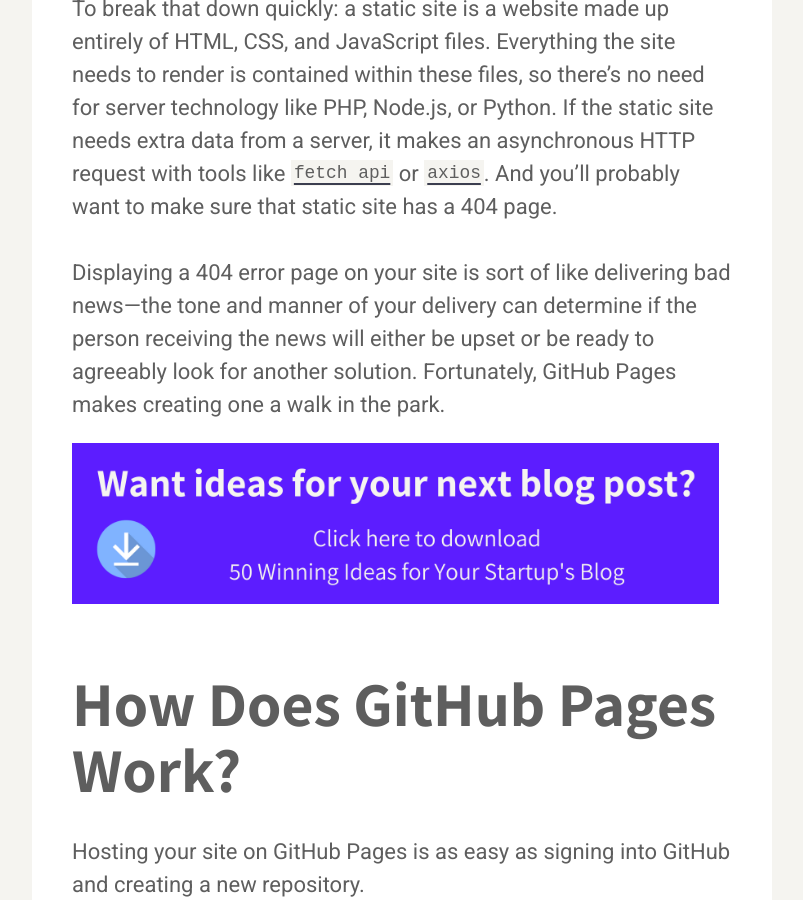
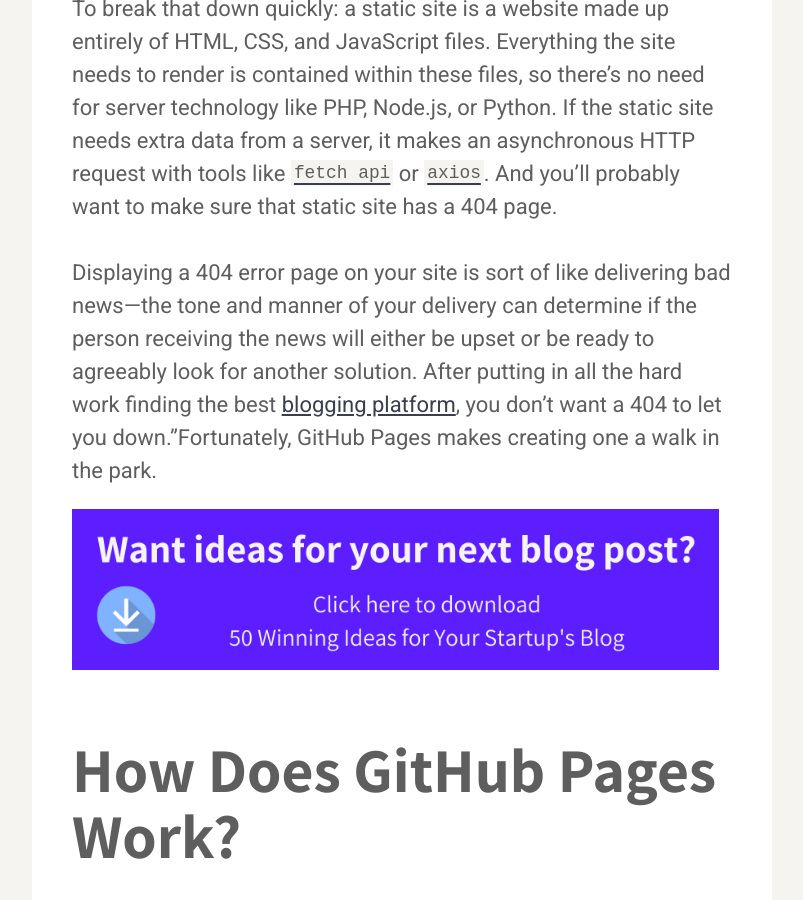
Before and after one commit to karllhughes/learn, a Jekyll site: the page built from _posts/2021-04-22-github-pages-404.md, in a window 1280 px wide and 900 px high, scrolled down 924 px. Shown: the whole window, without its empty margins (238-1041 px from the left). Built offline with Jekyll 4.4.1, drawn with Linux system fonts in a browser that asks for light colours; a script that is not in the unit is left out.

Commit message:
Update Posts “2021-04-22-github-pages-404”

```diff
--- a/_posts/2021-04-22-github-pages-404.md
+++ b/_posts/2021-04-22-github-pages-404.md
@@ -3,17 +3,17 @@
 title: Setting Up a Custom 404 Page with GitHub Pages
 description: Learn how to set up custom 404 pages in GitHub Pages
 categories: platforms
+cta: Content Ideas
 author: sodeeq
 date: 2021-04-22T15:36:50.686Z
 img: /assets/posts/lfropbg.png
-cta: Content Ideas
 ---
 
 In this article, I'll be showing you how to create a custom error 404 page in [GitHub Pages](https://lab.github.com/githubtraining/github-pages), a static site hosting service that allows you to publish and host your web pages through GitHub.
 
 To break that down quickly: a static site is a website made up entirely of HTML, CSS, and JavaScript files. Everything the site needs to render is contained within these files, so there’s no need for server technology like PHP, Node.js, or Python. If the static site needs extra data from a server, it makes an asynchronous HTTP request with tools like [`fetch api`](https://developer.mozilla.org/en-US/docs/Web/API/Fetch_API) or [`axios`](https://github.com/axios/axios). And you’ll probably want to make sure that static site has a 404 page.
 
-Displaying a 404 error page on your site is sort of like delivering bad news—the tone and manner of your delivery can determine if the person receiving the news will either be upset or be ready to agreeably look for another solution. Fortunately, GitHub Pages makes creating one a walk in the park.
+Displaying a 404 error page on your site is sort of like delivering bad news—the tone and manner of your delivery can determine if the person receiving the news will either be upset or be ready to agreeably look for another solution. After putting in all the hard work finding the best [blogging platform](https://draft.dev/learn/startup-blogging-platforms), you don't want a 404 to let you down."Fortunately, GitHub Pages makes creating one a walk in the park.
 
 <!-- signup -->
 
```
